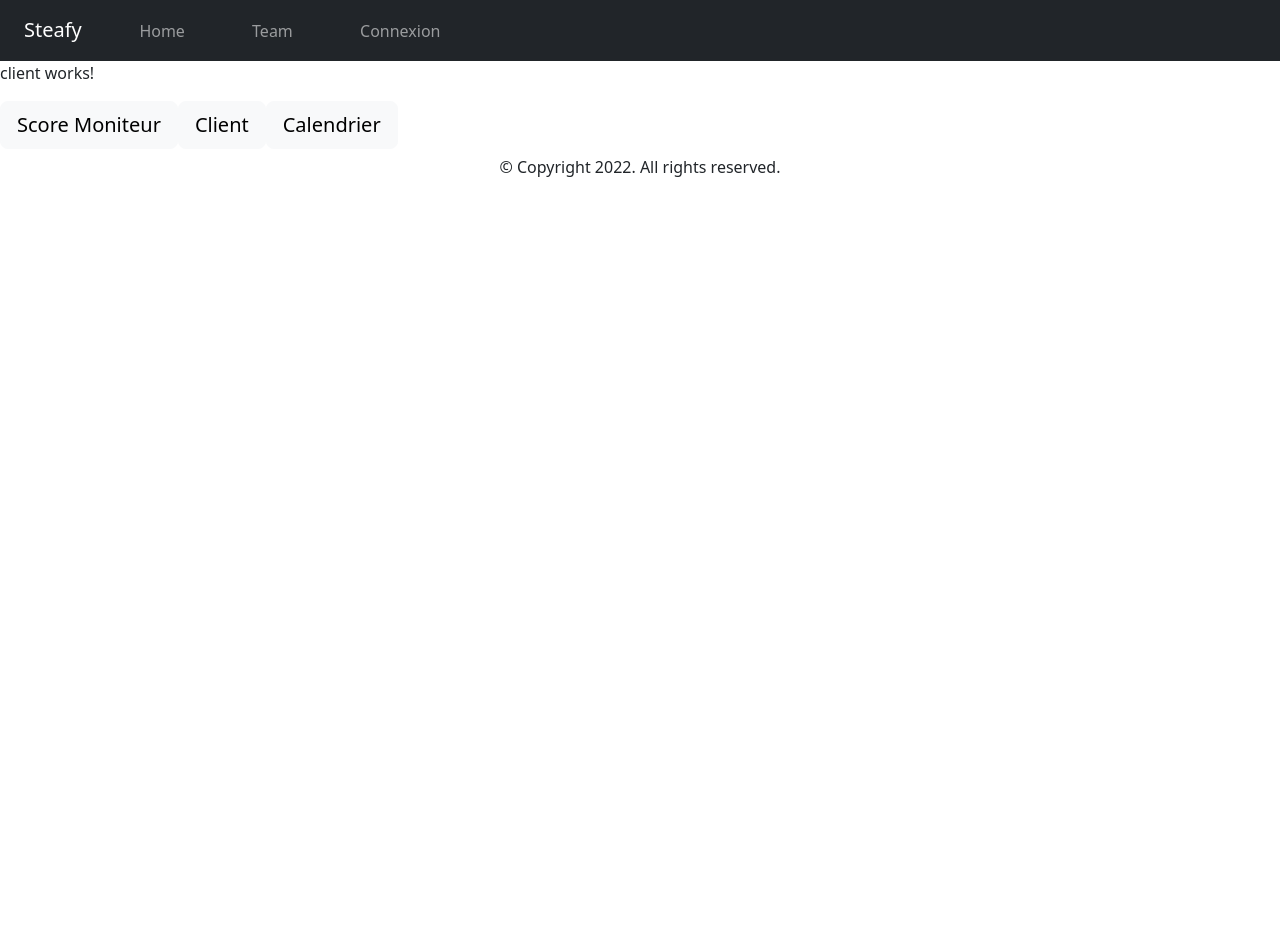
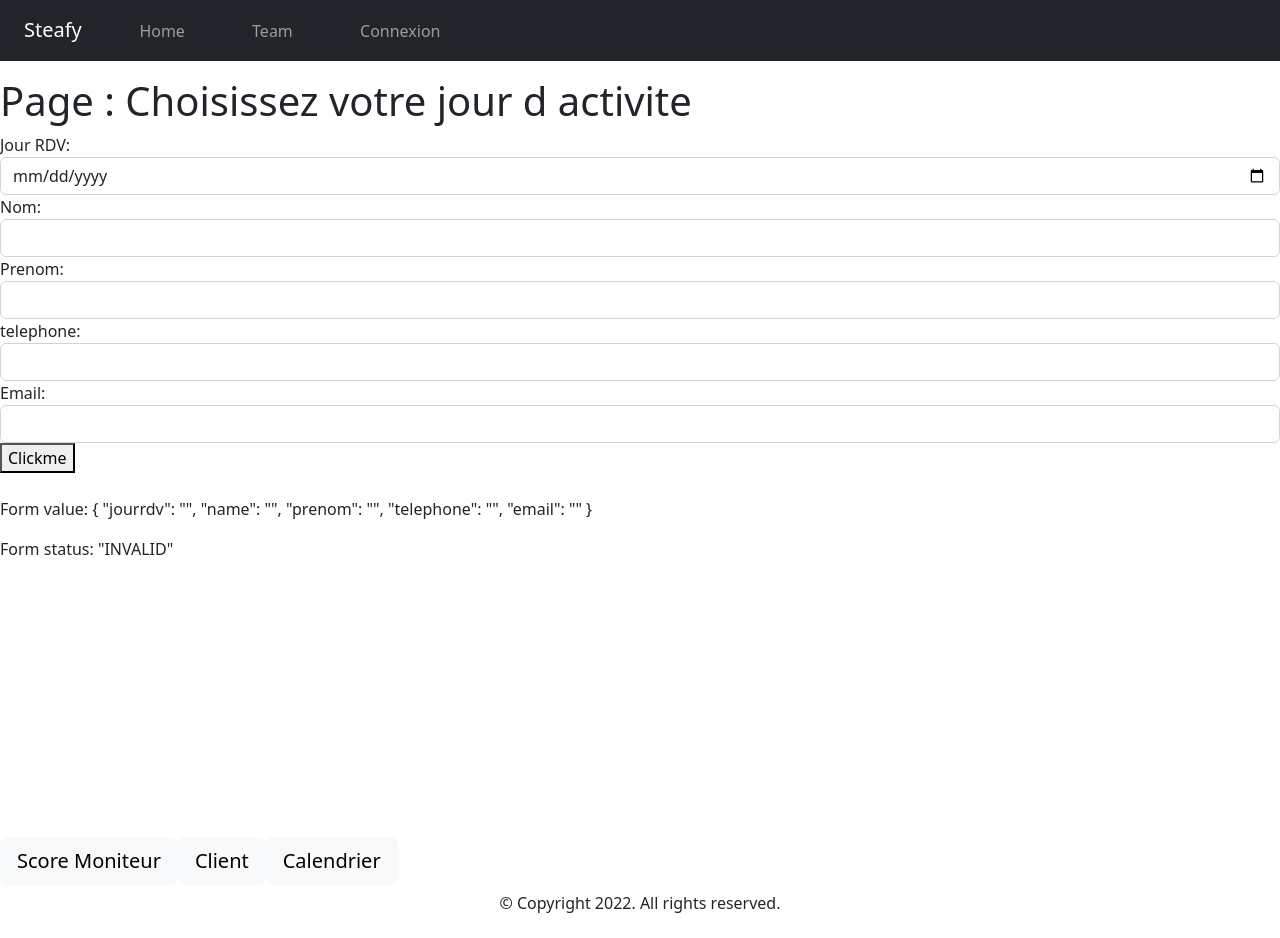
Before and after one commit to le-cmyk/Steafy, an Angular app: page /Client in a window 1280 px wide. Before the commit the page ends 800 px from the top, so only its background shows below. Built offline with nearby package versions, Linux system fonts and the light colour scheme; no server answers.

Commit message:
BACK END FINI

```diff
--- a/src/app/client/client.component.html
+++ b/src/app/client/client.component.html
@@ -1 +1,63 @@
-<p>client works!</p>
+<div class="jumbotron" style="background-color: #fff; height: calc(95vh);">
+
+    <p> </p>
+    <h1>
+      Page : {{title}}
+    </h1>
+    <form [formGroup]="angForm" novalidate>
+          <div class="form-group">
+              <label>Jour RDV:</label>
+              <input class="form-control" formControlName="jourrdv" type="date">
+          </div>
+          <div *ngIf="angForm.controls['jourrdv'].invalid && (angForm.controls['jourrdv'].dirty || angForm.controls['jourrdv'].touched)" class="alert alert-danger">
+              <div *ngIf="angForm.controls['jourrdv'].errors?.required">
+                jourrdv is required.
+              </div>
+          </div>
+
+          <div class="form-group">
+            <label>Nom:</label>
+            <input class="form-control" formControlName="name" type="text">
+          </div>
+        <div *ngIf="angForm.controls['name'].invalid && (angForm.controls['name'].dirty || angForm.controls['name'].touched)" class="alert alert-danger">
+            <div *ngIf="angForm.controls['name'].errors?.required">
+              Name is required.
+            </div>
+        </div>
+
+        <div class="form-group">
+            <label>Prenom:</label>
+            <input class="form-control" formControlName="prenom" type="text">
+        </div>
+        <div *ngIf="angForm.controls['prenom'].invalid && (angForm.controls['prenom'].dirty || angForm.controls['prenom'].touched)" class="alert alert-danger">
+            <div *ngIf="angForm.controls['prenom'].errors?.required">
+              prenom is required.
+            </div>
+        </div>
+
+
+        <div class="form-group">
+            <label>telephone:</label>
+            <input class="form-control" formControlName="telephone" type="text">
+        </div>
+        <div *ngIf="angForm.controls['telephone'].invalid && (angForm.controls['telephone'].dirty || angForm.controls['telephone'].touched)" class="alert alert-danger">
+            <div *ngIf="angForm.controls['telephone'].errors?.required">
+              Name is required.
+            </div>
+        </div>
+
+        <div class="form-group">
+            <label>Email:</label>
+            <input class="form-control" formControlName="email" type="text">
+        </div>
+        <div *ngIf="angForm.controls['email'].invalid && (angForm.controls['email'].dirty || angForm.controls['email'].touched)" class="alert alert-danger">
+            <div *ngIf="angForm.controls['email'].errors?.required">
+              Name is required.
+            </div>
+        </div>
+        <button type="button" (click)="clickme()">Clickme</button>
+    </form>
+    <br />
+    <p>Form value: {{ angForm.value | json }}</p>
+    <p>Form status: {{ angForm.status | json }}</p>
+  </div>
--- a/src/app/client/client.component.ts
+++ b/src/app/client/client.component.ts
@@ -1,15 +1,142 @@
 import { Component, OnInit } from '@angular/core';
+import { HttpClient } from '@angular/common/http';
+import { FormGroup,  FormBuilder,  Validators } from '@angular/forms';
 
 @Component({
   selector: 'app-client',
   templateUrl: './client.component.html',
   styleUrls: ['./client.component.css']
 })
+
+
 export class ClientComponent implements OnInit {
 
-  constructor() { }
+
+  date: Date;
+  idclient: string;
+  email: string;
+  telephone: string;
+  name: string;
+  prenom: string;
+  irdv: string;
+  prix: Number;
+  hrdv: null;
+  public tags: any;
+  public Moniteur: any;
+  public Client:any;
+  public rdv:any;
+  public maxmoniteur:any;
+
+  title = 'Choisissez votre jour d activite';
+   angForm: FormGroup;
+  constructor(
+    public httpClient : HttpClient,
+    public fb: FormBuilder
+  ){this.createForm();}
 
   ngOnInit(): void {
+    this.getMonitor();
+    this.getClient();
+    this.getrdv();
+  }
+  getMonitor(){
+    this.httpClient.get<any>('http://localhost:3000/home').subscribe(
+      response => {
+        this.Moniteur = response;
+        console.log(this.Moniteur)
+      }
+    );
+  }
+
+  getrdv(){
+    this.httpClient.get<any>('http://localhost:3000/home/rdv').subscribe(
+      response => {
+        this.rdv = response;
+        console.log(this.rdv)
+      }
+    );
+  }
+
+  getClient(){
+    this.httpClient.get<any>('http://localhost:3000/home/client').subscribe(
+      response => {
+        this.Client = response;
+        console.log(this.Client)
+      }
+    );
+  }
+
+
+  createForm() {
+    this.angForm = this.fb.group({
+       jourrdv: ['', Validators.required ],
+       name: ['', Validators.required ],
+       prenom: ['', Validators.required ],
+       telephone: ['', Validators.required ],
+       email: [''],
+    });
+  }
+  clickme() {
+
+
+    this.date=this.angForm.get('jourrdv')?.value;
+    this.name=this.angForm.get('name')?.value;
+    this.prenom=this.angForm.get('prenom')?.value;
+    this.telephone=this.angForm.get('telephone')?.value;
+    this.email=this.angForm.get('email')?.value;
+
+    var clientangular = {
+      idclient : this.idclient,
+      name: this.name,
+      prenom: this.prenom,
+      telephone: this.telephone,
+      email: this.email
+    };
+
+    var count = Object.keys(this.Client).length;
+    var id = parseInt(this.Client[count-1].idClient)
+    id = id +1
+    clientangular.idclient = String(id);
+    var countM = Object.keys(this.Moniteur).length;
+
+    this.httpClient.post<any>('http://localhost:3000/home/client/client.json', clientangular).subscribe(
+          response => {
+
+          }
+        );
+
+    var count = Object.keys(this.Moniteur).length;
+
+    this.maxmoniteur = this.Moniteur[0]
+    for (let i = 0; i < count-1; i++) {
+      if(this.maxmoniteur.Score < this.Moniteur[i+1].Score)
+      {
+        this.maxmoniteur = this.Moniteur[i+1]
+      }
+    }
+    this.hrdv = null
+    this.prix = 45;
+    var count = Object.keys(this.rdv).length;
+    count= count+1;
+    this.irdv = String(count+1);
+    var rdv = {
+      idrdv : this.irdv,
+      IdMoniteur: this.maxmoniteur.idMoniteur,
+      IdClient: id,
+      DateRdv: this.date,
+      hrdv: this.hrdv,
+      prix: this.prix
+    };
+    rdv.prix = 45;
+    console.log(rdv);
+    console.log(rdv.DateRdv);
+    console.log(rdv.IdClient);
+    this.httpClient.post<any>('http://localhost:3000/home/rdv/rdv.json', rdv).subscribe(
+          response => {
+          }
+        );
+
+
   }
 
 }
--- a/src/app/score-moniteur/score-moniteur.component.html
+++ b/src/app/score-moniteur/score-moniteur.component.html
@@ -6,12 +6,12 @@
     </h1>
     <form [formGroup]="angForm" novalidate>
           <div class="form-group">
-              <label>Moniteur testestS:</label>
+              <label>Moniteur :</label>
               <input class="form-control" formControlName="name" type="text">
           </div>
           <div *ngIf="angForm.controls['name'].invalid && (angForm.controls['name'].dirty || angForm.controls['name'].touched)" class="alert alert-danger">
               <div *ngIf="angForm.controls['name'].errors?.required">
-                Name is required.
+                ID is required.
               </div>
           </div>
            <div class="form-group">
@@ -20,7 +20,7 @@
           </div>
           <div *ngIf="angForm.controls['address'].invalid && (angForm.controls['address'].dirty || angForm.controls['address'].touched)" class="alert alert-danger">
               <div *ngIf="angForm.controls['address'].errors?.required">
-                email is required.
+                Score is required.
               </div>
           </div>
           <button type="button" (click)="clickme()">Clickme</button>
--- a/src/app/score-moniteur/score-moniteur.component.ts
+++ b/src/app/score-moniteur/score-moniteur.component.ts
@@ -56,7 +56,6 @@ export class ScoreMoniteurComponent implements OnInit {
         this.Moniteur[i].score = Number(this.Score)
         this.httpClient.put<any>('http://localhost:3000/home/' + this.Moniteur[i].idMoniteur, this.Moniteur[i] ).subscribe(
           response => {
-
           }
         );
       }
```
Also changed, not shown: 2 other files (tests, documents, lock files or other folders).
